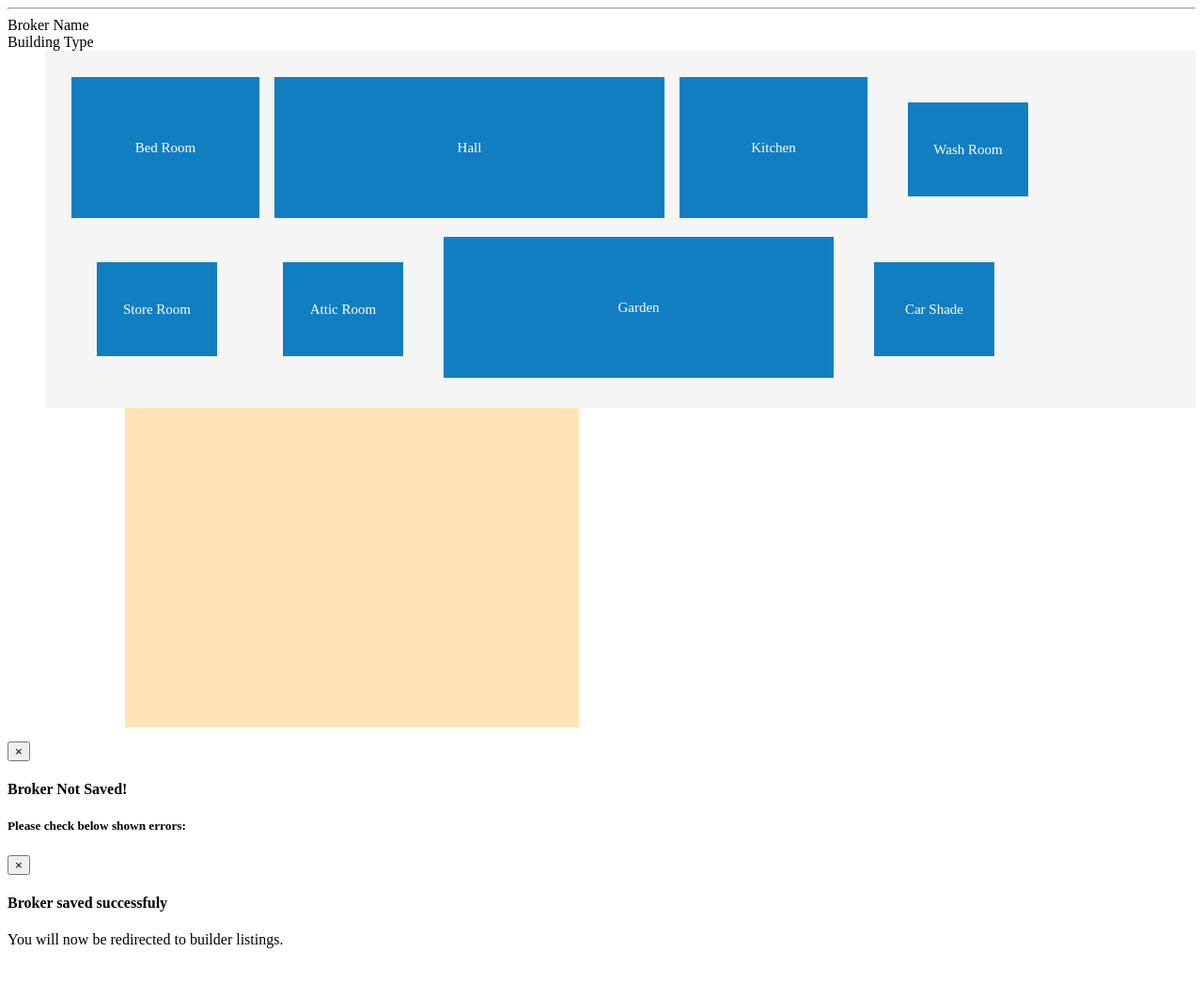
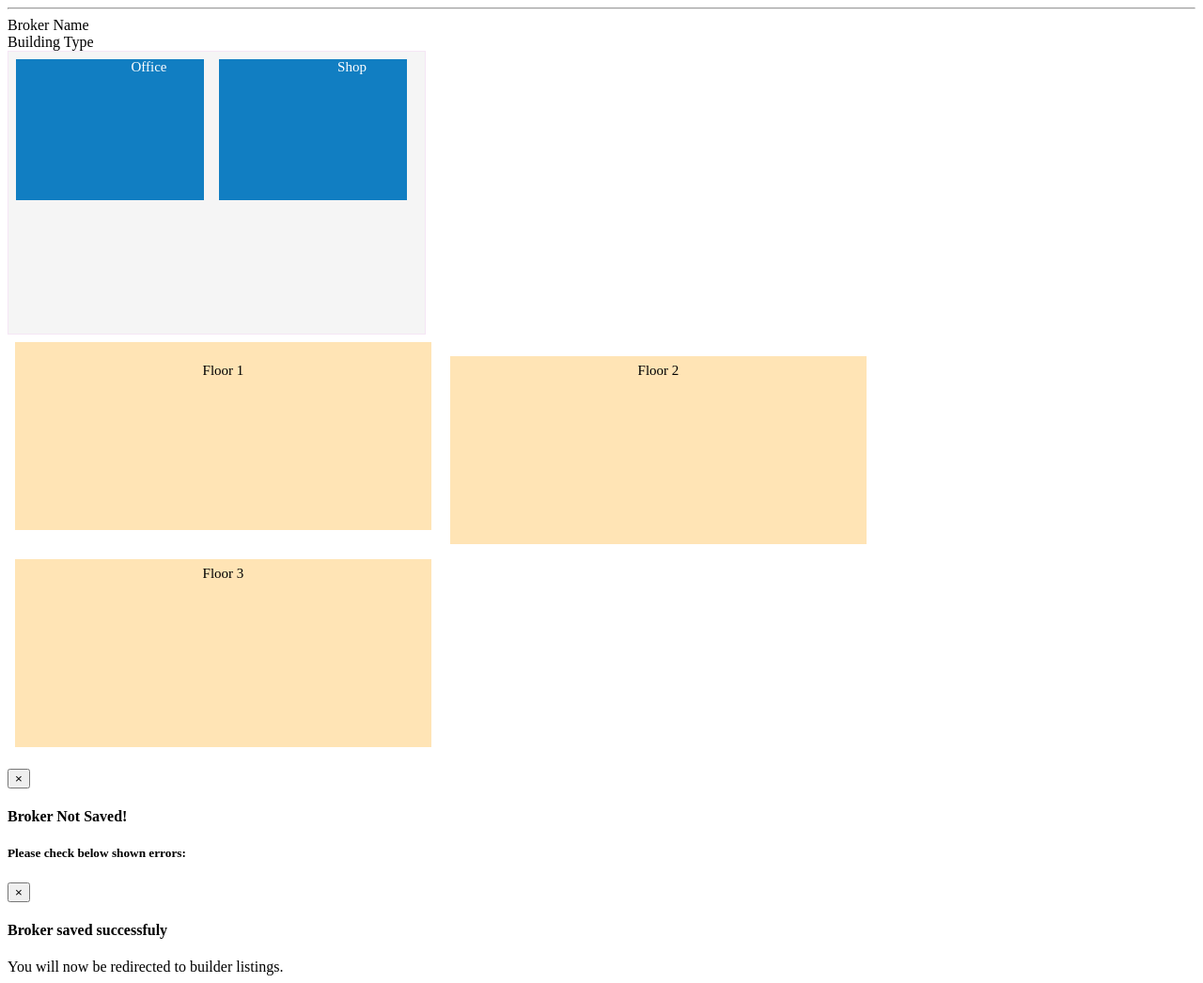
Before and after one commit to birjushah/damp, a PHP site: template module/Builder/view/builder/builder/add_edit.phtml in a window 1280 px wide. Shown: the whole page at 94% size. Before the commit the page ends 1009 px from the top, so only its background shows below. Run offline with PHP 8.4, Linux system fonts and the light colour scheme; the template is opened without the code that fills it, so the values that code supplies are empty; some libraries are stand-ins or nearby versions.

Commit message:
buildings updated

```diff
--- a/config/autoload/navigation.global.php
+++ b/config/autoload/navigation.global.php
@@ -175,7 +175,7 @@ return array (
                 				'order' => 5,
                 				'pages' => array (
                 						array (
-                								'label' => 'Add Builder',
+                								'label' => 'Add Building',
                 								'route' => 'builder',
                 								'controller' => 'builder',
                 								'action' => 'add',
@@ -184,7 +184,7 @@ return array (
                 								'visible' => false
                 						),
                 						array (
-                								'label' => 'Edit Builder',
+                								'label' => 'Edit Building',
                 								'route' => 'builder/wildcard',
                 								'controller' => 'builder',
                 								'action' => 'edit',
--- a/module/Builder/view/builder/builder/add_edit.phtml
+++ b/module/Builder/view/builder/builder/add_edit.phtml
@@ -9,26 +9,42 @@
     line-height: 100px;
     margin: 35px;
     width: 128px;
+    display:none;
 }
 #garden, #hall{
 	width:415px;
+	display:none;
 }
-#raw,#building {
+#raw,#building,#rawoffice {
 	min-height: 300px;
 	min-width: 443px;
 	background-color: #F5F5F5;
 	display: inline-block;
+	border: 1px solid #F5E6F5;
+
 }
-
+#floor1,#floor2,#floor3{
+	min-width:443px;
+	min-height:200px;
+	background-color: #FFE4B5;
+	margin:8px;
+	line-height:2;
+	font-size:15px;
+	text-align:center;
+	display:inline-block;
+}
 #raw {
 	margin-left: 40px;
 	padding:20px;
+	display:none;
 }
 
 #building {
 	margin-left: 125px;
 	padding:20px;
 	background-color:#FFE4B5;
+	border:1px solid #B2BDFF;
+	display:none;
 }
 
 .draggable {
@@ -39,9 +55,12 @@
 	color: #FFFFFF;
 	margin: 8px;
 	text-align: center;
-	line-height:150px;
 	font-size:15px;
 }
+.editablespan{
+	margin:65px 0 0 83px;
+}
+
 </style>
 <?php $form = $this->addForm;?>
 <div class="title">
@@ -78,11 +97,24 @@
 					<div class='draggable' id='garden'>Garden</div>
 					<div class='draggable' id='carshade'>Car Shade</div>
 				</div>
+				<div id='rawoffice' class='officeconnector'>
+					<div class='draggable' id='office'>
+						<span class='editablespan'>Office</span>
+					</div>
+					<div class='draggable' id='shop'>
+						<span class='editablespan'>Shop</span>
+					</div>
+				</div>
 			</div>
 		</div>
 		<div class='span5'>
 			<div class="control-group">
 				<div id='building' class='droppable connectedSortable'></div>
+				<div id='office'>
+					<div id='floor1' class='officeconnected'><p>Floor 1</p></div>
+					<div id='floor2' class='officeconnected'>Floor 2</div>
+					<div id='floor3' class='officeconnected'>Floor 3</div>
+				</div>
 			</div>
 		</div>
 		<div class='span12'>
@@ -118,6 +150,9 @@
 </div>
 <script type="text/javascript">
 $(document).ready(function(){
+	//Checking what kind of building it is
+	buildingType = $('select[name=type]').val();
+	//sending structure of residence while submiting form
 	var structure = "<?php echo isset($this->structure)?$this->structure:"null"; ?>";
 	if(structure.length != 0){
 		var arraystructure = structure.split(',');
@@ -125,6 +160,7 @@ $(document).ready(function(){
 			$('#building').append("<div id='"+value+"' class='draggable' style=''>"+value+"</div>")
 		});
 	}
+	//creating residence builder
 	$( "#raw" ).sortable({
         connectWith: ".connectedSortable",
         remove: function(event, ui) {
@@ -133,14 +169,56 @@ $(document).ready(function(){
         }
     }).disableSelection();
 
-	$( "#building" ).sortable({
+	/*$( "#building" ).sortable({
         connectWith: ".connectedSortable"
+    }).disableSelection();*/
+
+    //For building Office
+   	$( "#rawoffice" ).sortable({
+        connectWith: ".officeconnected",
     }).disableSelection();
+
+	$( ".officeconnected" ).sortable({
+        connectWith: ".officeconnector",
+        receive: function(event, ui) {
+            ui.item.clone().appendTo('#rawoffice').find('.ui-resizable-handle').remove().end().resizable({
+				containment:'.officeconnected'
+            });
+        }
+    }).disableSelection();
+
+	$(document).on('dblclick','.draggable span', function() {
+        $(this).attr('contentEditable', true);
+        $(this).focus();
+    }).blur(function(){
+        $(this).attr('contentEditable', false);
+        $(this).focusout();
+    });
+
+    $('.draggable').resizable({
+		containment:'.officeconnected'
+    });
+
 	$(document).on("submit","#frm_manage",function(e){
 		if(!e.isDefaultPrevented()){
 			var companyForm = $(this);
-			var buildingstructure = $('#building').sortable("toArray");
-			structure = buildingstructure + "";
+			if(buildingType == 'Commercial'){
+				str = "";
+				$('#floor1 .draggable').each(function(k,el){
+					var blocks = [];
+					blocks.push($(this).find('span').text().trim());
+				    blocks.push($(this).height());
+				    blocks.push($(this).width());
+				    str += blocks.join(",");
+				    str += '$';
+				});
+				str = str.substring(0, str.length - 1);
+				console.log(str);
+				return false;
+			}else{
+				floor1 = $('#floor1').sortable("toArray");
+				structure = buildingstructure + "";
+			}
 			var message = false;
 			companyForm.queue(function(next){
 				message = new Message({
```
